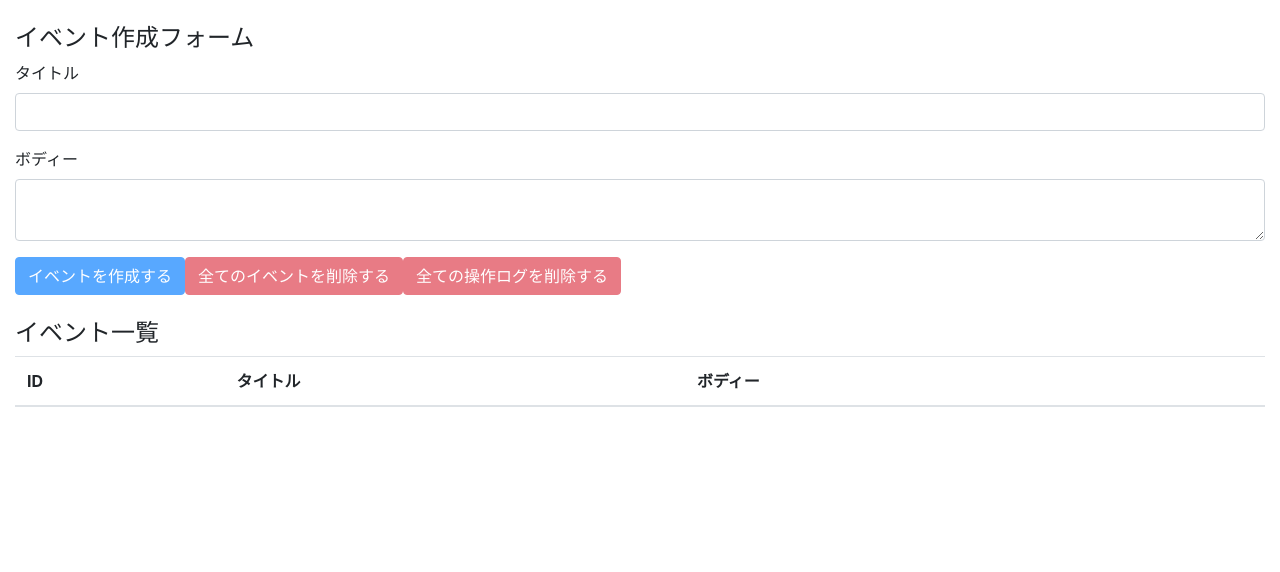
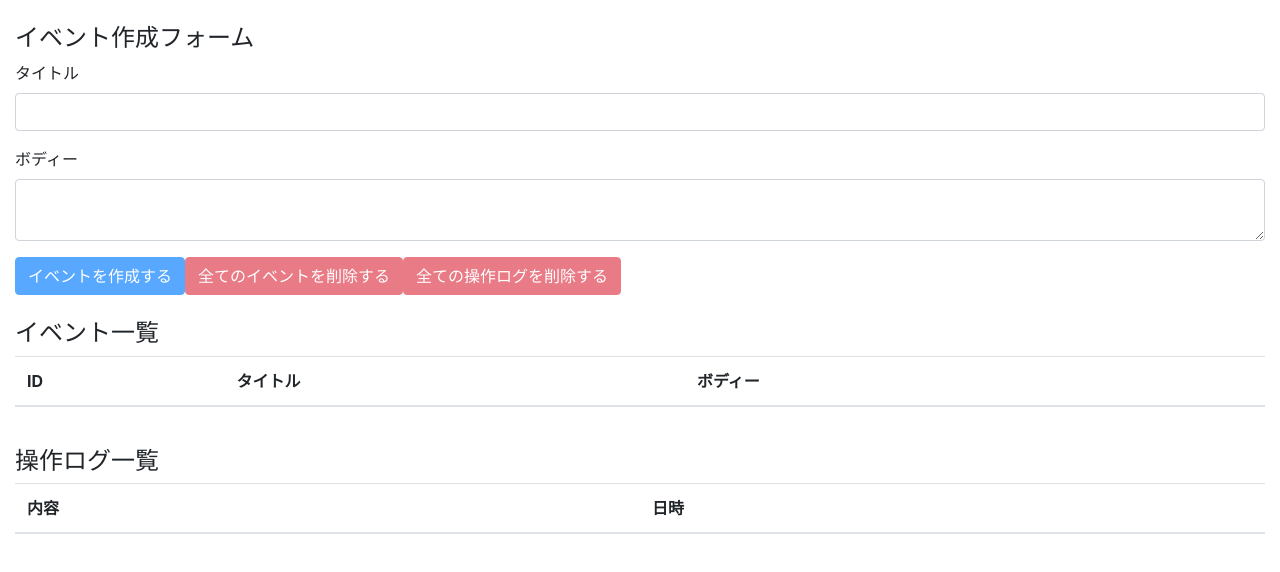
Before and after one commit to HDYS-TTBYS/udemy-react-hooks, a React (Create React App) app: page / in a window 1280 px wide. Shown: the top 572 px of the page. Built offline with nearby package versions, Linux system fonts and the light colour scheme.

Commit message:
display-all-aperation-logs

```diff
--- a/src/components/App.js
+++ b/src/components/App.js
@@ -3,6 +3,8 @@
 
 import EventForm from './EventForm';
 import Events from './Events';
+import OperationLogs from './OperationLogs';
+
 import AppConttext from '../contexts/AppContext';
 import reducer from '../reducers/reducer_index';
 
@@ -19,6 +21,7 @@
                 <div className="container-fluid">
                     <EventForm />
                     <Events />
+                    <OperationLogs />
                 </div>
             </AppConttext.Provider>
         </>
--- /dev/null
+++ b/src/components/OperationLog.js
@@ -0,0 +1,12 @@
+import React from 'react';
+
+const OperationLog = ({ operationLog }) => {
+    return (
+        <tr>
+            <td>{operationLog.description}</td>
+            <td>{operationLog.operatedAt}</td>
+        </tr>
+    );
+};
+
+export default OperationLog;
--- /dev/null
+++ b/src/components/OperationLogs.js
@@ -0,0 +1,34 @@
+import React, { useContext } from 'react';
+import AppContext from '../contexts/AppContext';
+import OperationLog from './OperationLog';
+import 'bootstrap/dist/css/bootstrap.min.css';
+
+const OperationLogs = () => {
+    const { state } = useContext(AppContext);
+    return (
+        <>
+            <br />
+            <h4>操作ログ一覧</h4>
+            <table className="table table-hover">
+                <thead>
+                    <tr>
+                        <th>内容</th>
+                        <th>日時</th>
+                    </tr>
+                </thead>
+                <tbody>
+                    {state.operationLogs.map((operationLog, index) => {
+                        return (
+                            <OperationLog
+                                key={index}
+                                operationLog={operationLog}
+                            />
+                        );
+                    })}
+                </tbody>
+            </table>
+        </>
+    );
+};
+
+export default OperationLogs;
```
